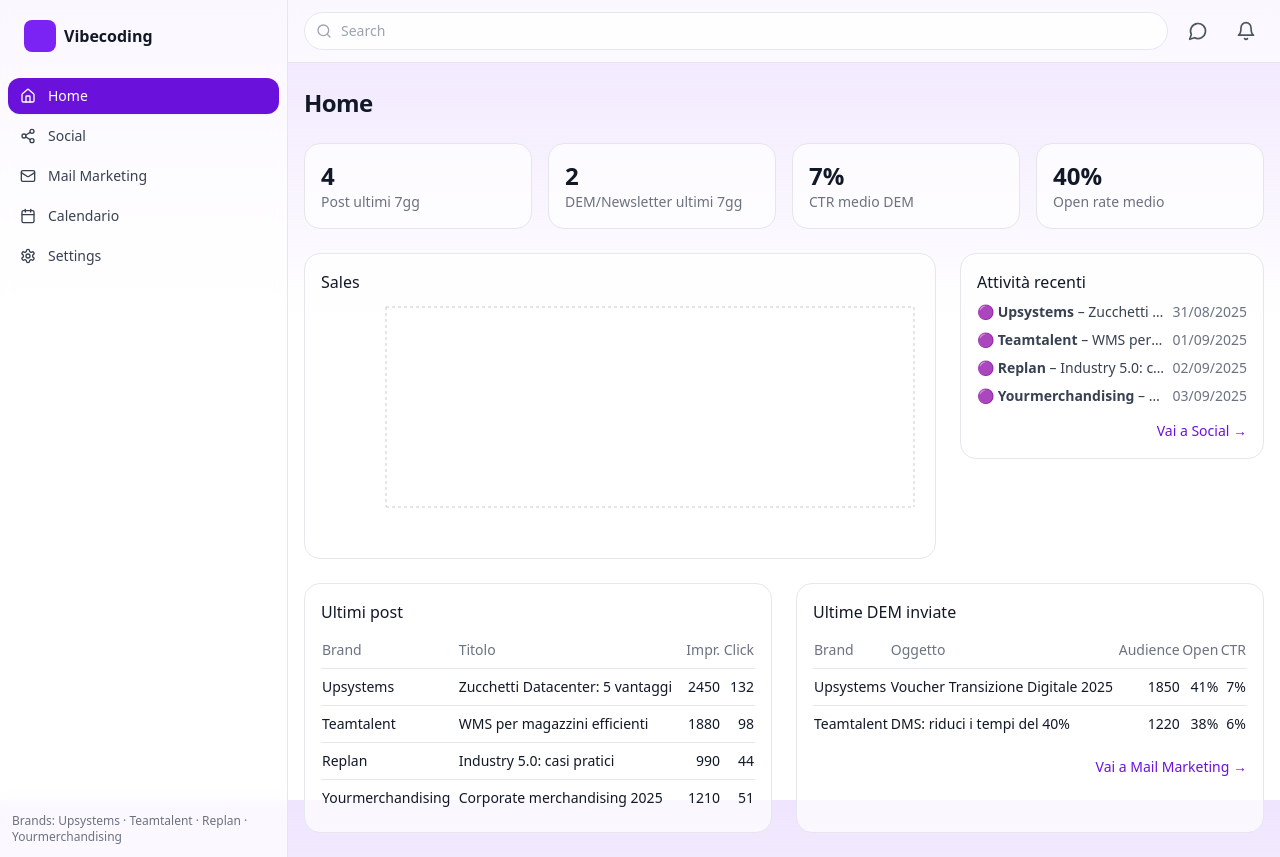
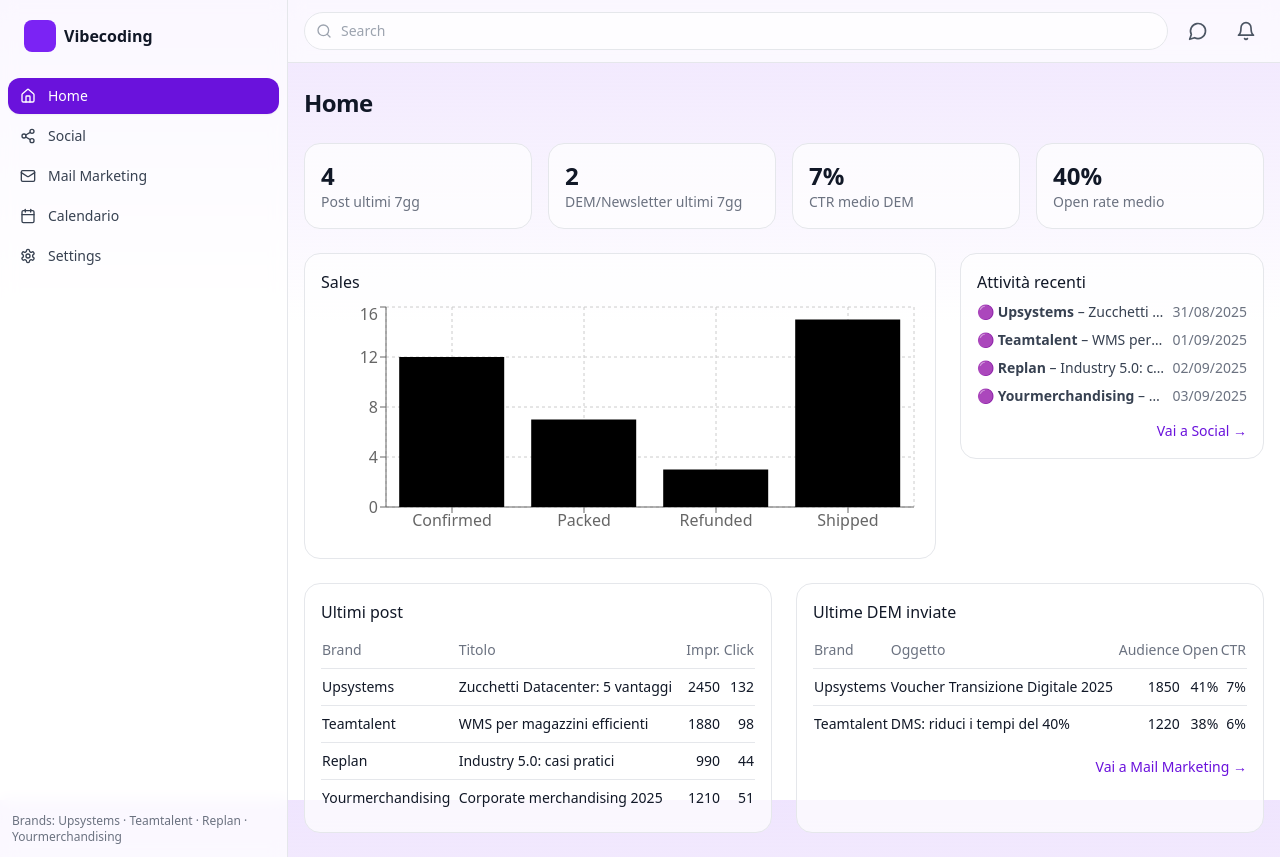
Before and after one commit to DCarloneUP/september, a Next.js app: page / in a window 1280 px wide. Built offline with nearby package versions, Linux system fonts and the light colour scheme.

Commit message:
Update SalesChart.tsx

```diff
--- a/components/charts/SalesChart.tsx
+++ b/components/charts/SalesChart.tsx
@@ -1,14 +1,30 @@
 'use client';
-import { Bar, BarChart, CartesianGrid, Tooltip, XAxis, YAxis, ResponsiveContainer } from "recharts";
-import { sales } from "@/lib/mock";
+
+import {
+  Bar,
+  BarChart,
+  CartesianGrid,
+  Tooltip,
+  XAxis,
+  YAxis,
+  ResponsiveContainer,
+} from "recharts";
+
+// Dataset demo, indipendente da lib/mock.ts
+const data = [
+  { name: "Confirmed", value: 12 },
+  { name: "Packed", value: 7 },
+  { name: "Refunded", value: 3 },
+  { name: "Shipped", value: 15 },
+];
 
 export default function SalesChart() {
   return (
     <div className="rounded-2xl border bg-white/70 p-4">
       <div className="mb-2 font-medium">Sales</div>
-      <div style={{ width: '100%', height: 240 }}>
+      <div style={{ width: "100%", height: 240 }}>
         <ResponsiveContainer>
-          <BarChart data={sales}>
+          <BarChart data={data}>
             <CartesianGrid strokeDasharray="3 3" />
             <XAxis dataKey="name" />
             <YAxis />
```
